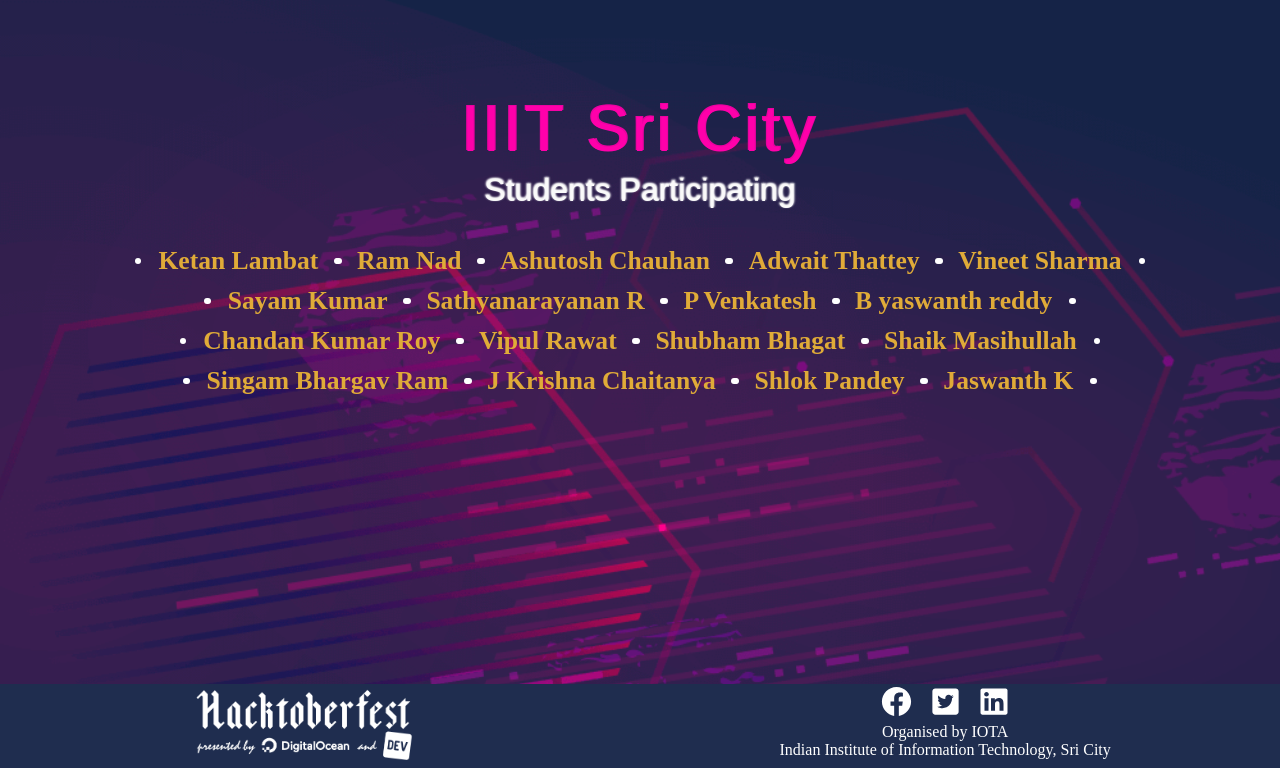
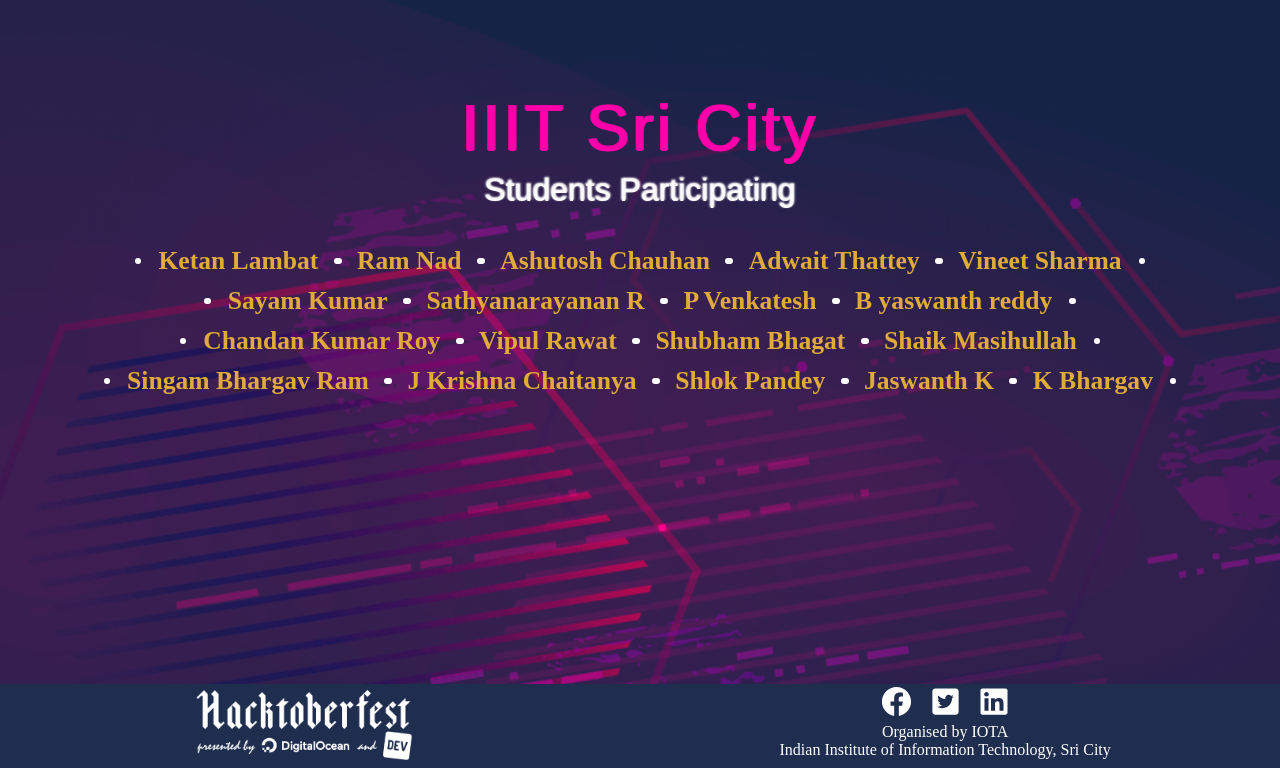
Before and after one commit to Project-Club-IIITS/hacktoberfest2019-participants, a Jekyll site: the page index.html, which Jekyll copies as it is, in a window 1280 px wide, cut to the strip 132-900 px from the top of the page. Built offline with Jekyll 4.4.1, drawn with Linux system fonts in a browser that asks for light colours; some web fonts are replaced.

Commit message:
Added my name To The official doc

```diff
--- a/index.html
+++ b/index.html
@@ -63,6 +63,7 @@
                 <li><a href="https://github.com/chaitanya531">J Krishna Chaitanya</a></li>
                 <li><a href="https://github.com/b30wulffz">Shlok Pandey</a></li>
                 <li><a href="https://github.com/JazzKriss21">Jaswanth K</a></li>
+		<li><a href="https://github.com/k-bhargav">K Bhargav</a></li>
 
             </ul>
         </div>
```
